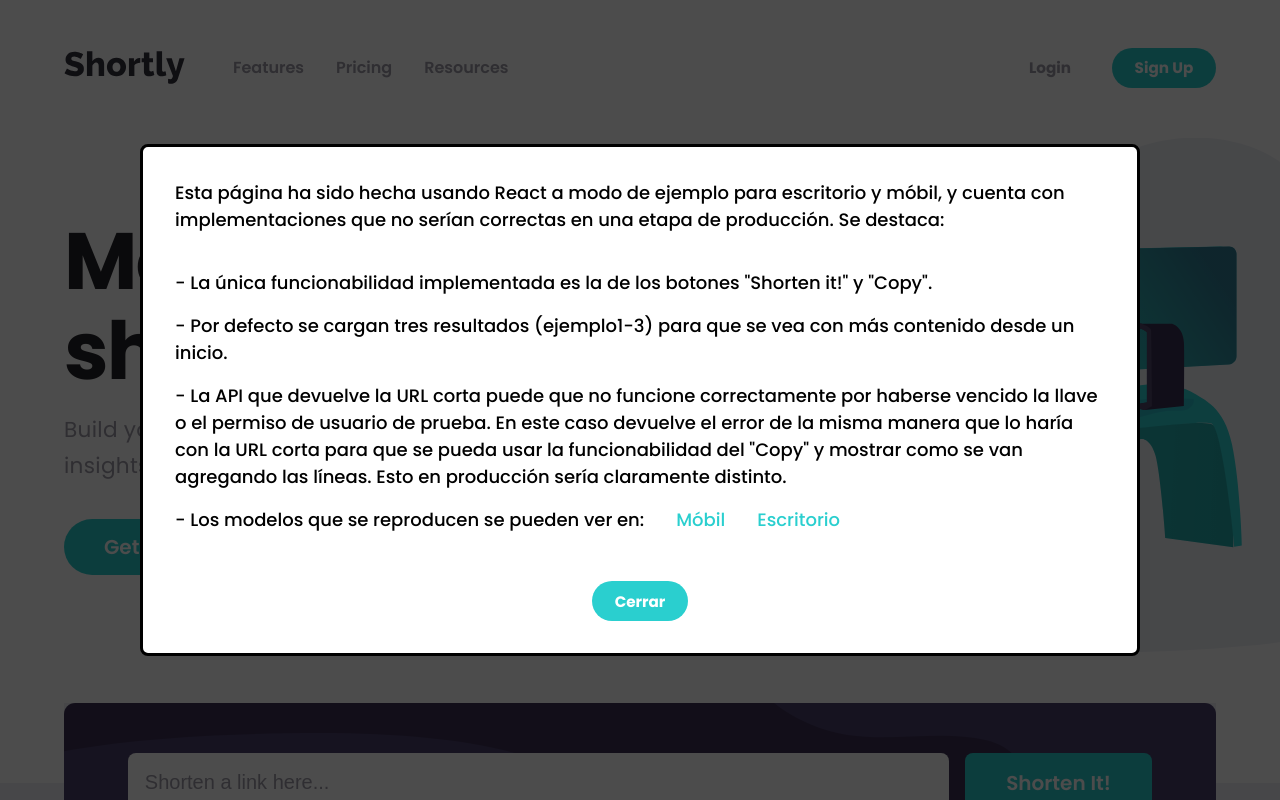
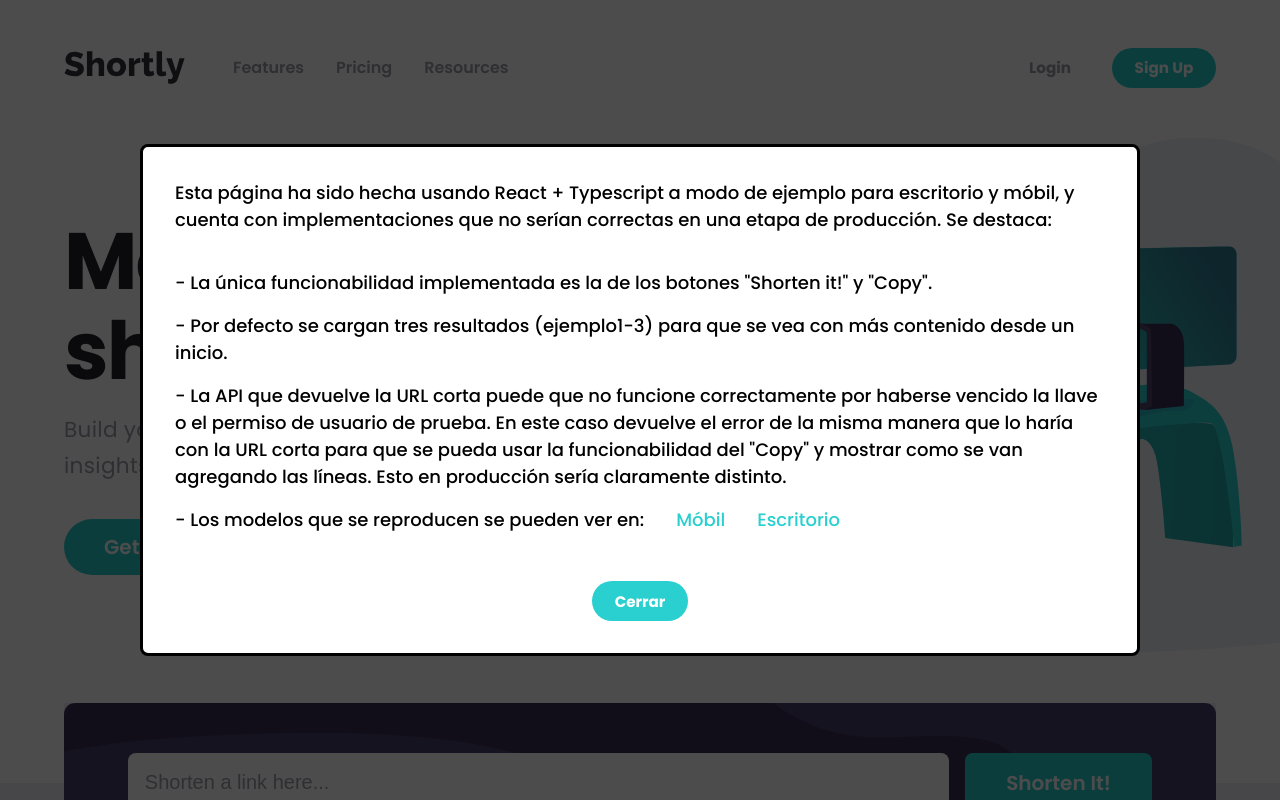
Before and after one commit to federuttkay/react, a React (Vite) app: page / in a window 1280 px wide. Shown: the top 800 px of the page. Built offline with nearby package versions, Linux system fonts and the light colour scheme.

Commit message:
Ajuste de redaccion

```diff
--- a/src/App.tsx
+++ b/src/App.tsx
@@ -25,9 +25,9 @@
 			<dialog ref={modalRef} className="modal">
 				<div className="modal__content grid">
 					<p>
-						Esta página ha sido hecha usando React a modo de ejemplo para
-						escritorio y móbil, y cuenta con implementaciones que no serían
-						correctas en una etapa de producción. Se destaca:
+						Esta página ha sido hecha usando React + Typescript a modo de
+						ejemplo para escritorio y móbil, y cuenta con implementaciones que
+						no serían correctas en una etapa de producción. Se destaca:
 					</p>
 					<p>
 						- La única funcionabilidad implementada es la de los botones
```
Also changed, not shown: 1 other file (tests, documents, lock files or other folders).
